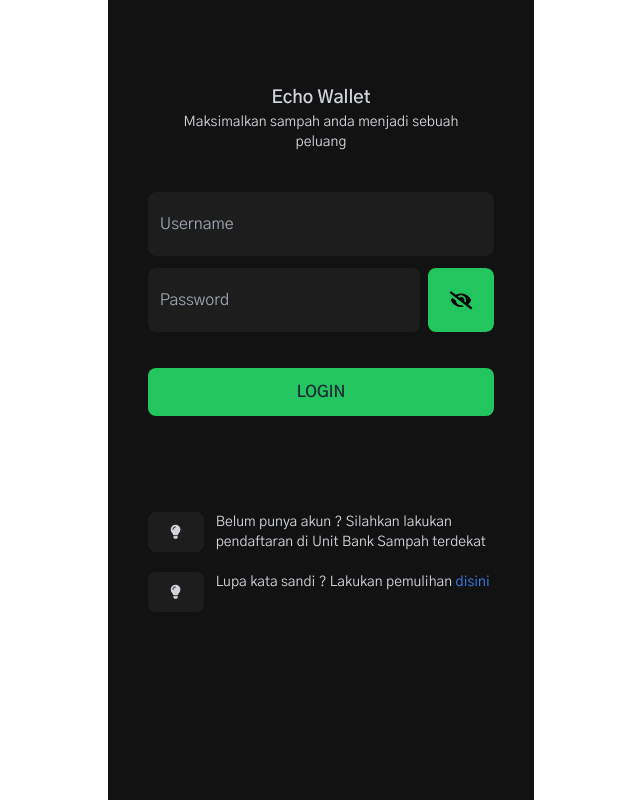
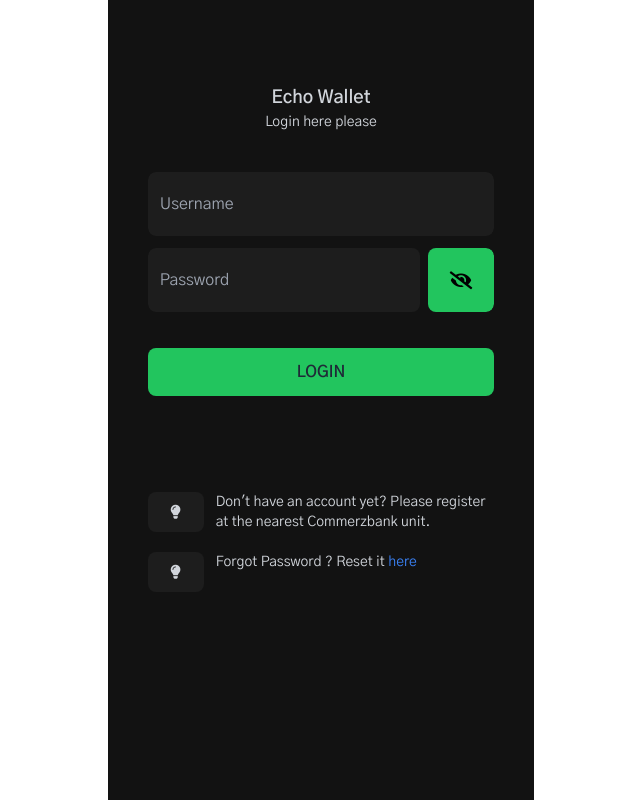
Before and after one commit to navjit00/testing, a Vue app in the folder frontend/: page / in a window 1280 px wide. Shown: the whole page, without its empty margins (319-959 px from the left). Built offline with nearby package versions, Linux system fonts and the light colour scheme.

Commit message:
tanslate to english

```diff
--- a/frontend/src/views/Login.vue
+++ b/frontend/src/views/Login.vue
@@ -14,7 +14,7 @@ input {
     <main>
         <section class="mt-16 text-gray-300 text-center w-10/12 mx-auto">
             <h1 class="font-semibold text-lg">Echo Wallet</h1>
-            <p class="text-sm">Maksimalkan sampah anda menjadi sebuah peluang</p>
+            <p class="text-sm">Login here please</p>
         </section>
 
         <section class="mt-10">
@@ -43,7 +43,7 @@ input {
                     <i class="fas fa-lightbulb text-sm"></i>
                 </span>
                 <p class="text-sm w-10/12">
-                    Belum punya akun ? Silahkan lakukan pendaftaran di Unit Bank Sampah terdekat
+                    Don't have an account yet? Please register at the nearest Commerzbank unit.
                 </p>
             </div>
 
@@ -52,7 +52,7 @@ input {
                     <i class="fas fa-lightbulb text-sm"></i>
                 </span>
                 <p class="text-sm w-10/12">
-                    Lupa kata sandi ? Lakukan pemulihan <a href="" class="text-blue-500">disini</a>
+                    Forgot Password ? Reset it <a href="" class="text-blue-500">here</a>
                 </p>
             </div>
         </section>
```
